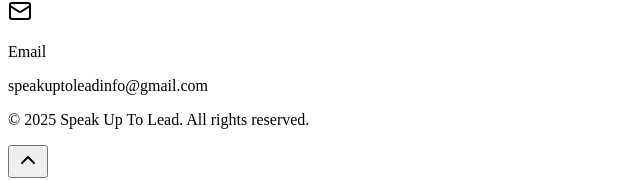
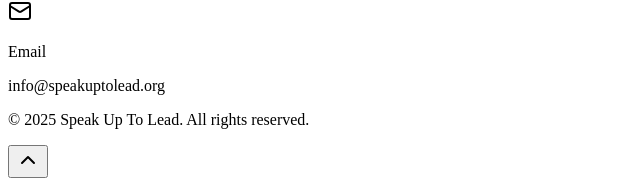
Before and after one commit to shivamsyal/speak-up-to-lead, a Next.js app: page /Landing in a window 1280 px wide. Shown: the part 2569-2749 px from the top of the page, without its empty margins (0-640 px from the left). Built offline with nearby package versions, Linux system fonts and the light colour scheme.

Commit message:
small chores

```diff
--- a/src/components/ContactForm.tsx
+++ b/src/components/ContactForm.tsx
@@ -23,7 +23,7 @@
   };
 
   return (
-    <form action="https://formsubmit.co/speakuptoleadinfo@gmail.com" method="POST" className="space-y-6">
+    <form action="https://formsubmit.co/info@speakuptolead.org" method="POST" className="space-y-6">
       <div className="grid md:grid-cols-2 gap-4">
         <div className="space-y-2">
           <Label htmlFor="name">Full Name *</Label>
--- a/src/pages/Landing.tsx
+++ b/src/pages/Landing.tsx
@@ -370,7 +370,7 @@
                   </div>
                   <div>
                     <p className="font-semibold text-primary">Email</p>
-                    <p className="text-gray-600">speakuptoleadinfo@gmail.com</p>
+                    <p className="text-gray-600">info@speakuptolead.org</p>
                   </div>
                 </div>
               </div>
```
Also changed, not shown: 1 other file (tests, documents, lock files or other folders).
